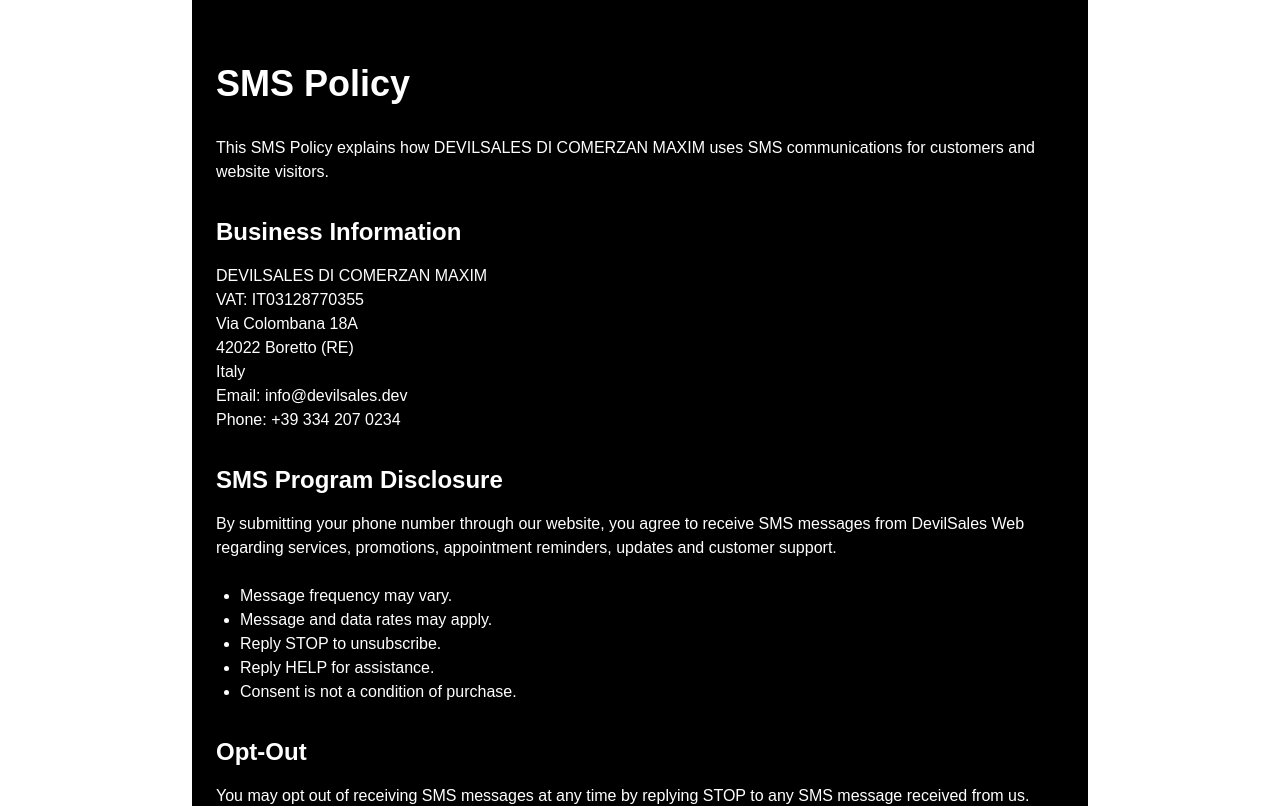
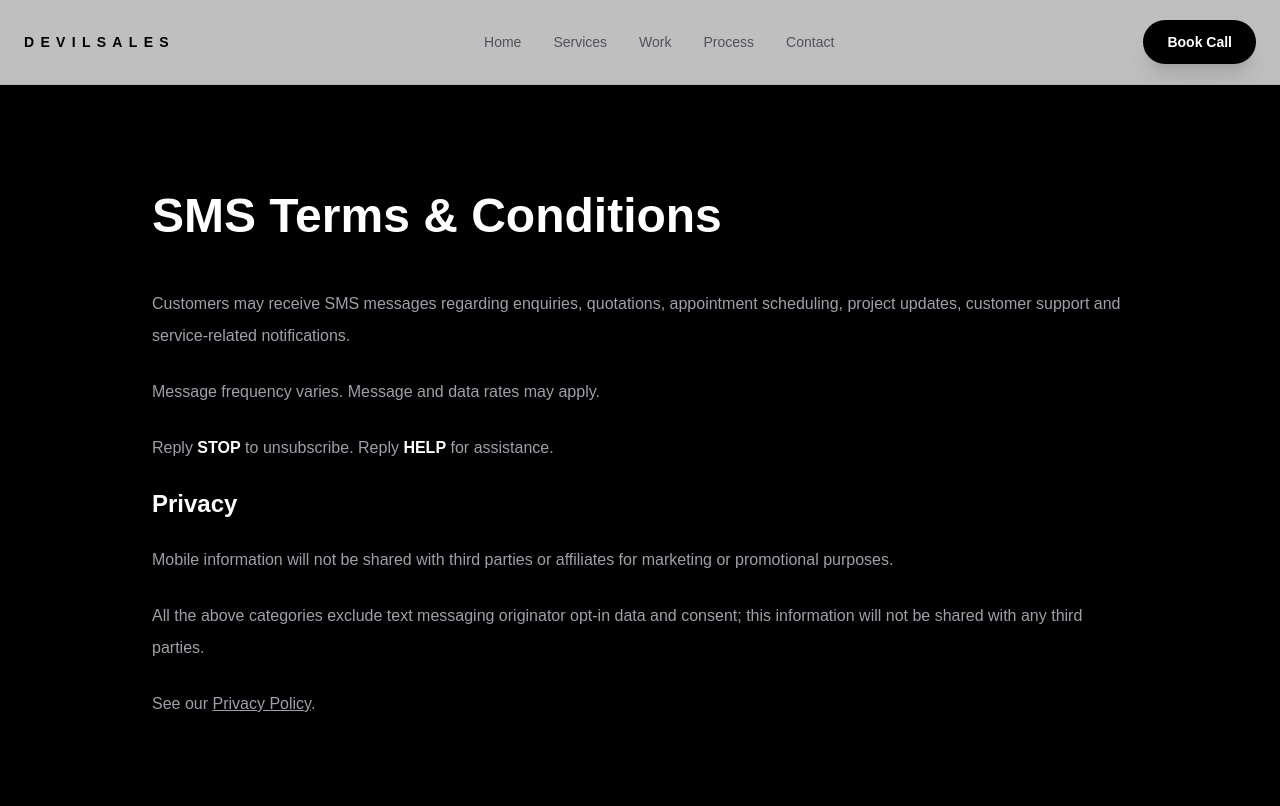
Before and after one commit to maxcode34423242323/devsales-web, a Next.js app: page /sms-policy in a window 1280 px wide. Shown: the top 806 px of the page. Built offline with nearby package versions, Linux system fonts and the light colour scheme.

Commit message:
Update SMS compliance pages for 10DLC

```diff
--- a/app/privacy/page.tsx
+++ b/app/privacy/page.tsx
@@ -1,50 +1,4 @@
+import Link from "next/link";
 import Navbar from "../components/Navbar";
 import Footer from "../components/Footer";
-
-export default function PrivacyPage() {
-  return (
-    <main className="min-h-screen bg-black text-white">
-      <Navbar />
-
-      <section className="mx-auto max-w-5xl px-6 pb-32 pt-48">
-        <h1 className="text-5xl font-bold">Privacy Policy</h1>
-
-        <div className="mt-12 space-y-8 text-zinc-400 leading-8">
-          <p>
-            DevSales Web respects your privacy and is committed to protecting
-            your personal information.
-          </p>
-
-          <p>
-            Information submitted through our forms may include your name,
-            company, email address, phone number, website and project details.
-          </p>
-
-          <p>
-            This information is used solely to evaluate project requests,
-            provide quotations, communicate with potential clients and improve
-            our services.
-          </p>
-
-          <p>
-            We do not sell, rent or distribute your personal information to
-            third parties.
-          </p>
-
-          <p>
-            By using this website, you consent to the collection and use of
-            information in accordance with this Privacy Policy.
-          </p>
-
-          <p>
-            For privacy-related enquiries contact:
-            <br />
-            info@devsales.dev
-          </p>
-        </div>
-      </section>
-
-      <Footer />
-    </main>
-  );
-}
+export default function PrivacyPage(){return(<main className="min-h-screen bg-black text-white"><Navbar/><section className="mx-auto max-w-5xl px-6 pb-32 pt-48"><h1 className="text-5xl font-bold">Privacy Policy</h1><div className="mt-12 space-y-6 text-zinc-400 leading-8"><h2 className="text-2xl text-white font-semibold">SMS Communications</h2><p>If you voluntarily provide your mobile phone number and select the SMS consent checkbox on our website, you agree to receive SMS messages from DEVILSALES regarding your enquiry, quotations, appointment scheduling, project updates, customer support and service-related notifications.</p><p>Message frequency varies. Message and data rates may apply.</p><p>Reply <strong className="text-white">STOP</strong> to unsubscribe. Reply <strong className="text-white">HELP</strong> for assistance.</p><p>Consent is not a condition of purchase.</p><p>Mobile information and SMS consent will not be shared with third parties or affiliates for marketing or promotional purposes.</p><p>See our <Link href="/sms-policy" className="underline">SMS Terms & Conditions</Link>.</p></div></section><Footer/></main>)}
--- a/app/sms-policy/page.tsx
+++ b/app/sms-policy/page.tsx
@@ -1,59 +1,4 @@
-export default function SmsPolicyPage() {
-  return (
-    <main className="max-w-4xl mx-auto px-6 py-16 text-white bg-black min-h-screen">
-      <h1 className="text-4xl font-bold mb-8">SMS Policy</h1>
-
-      <p className="mb-6">
-        This SMS Policy explains how DEVILSALES DI COMERZAN MAXIM uses SMS
-        communications for customers and website visitors.
-      </p>
-
-      <h2 className="text-2xl font-semibold mt-8 mb-4">Business Information</h2>
-
-      <p className="mb-6">
-        DEVILSALES DI COMERZAN MAXIM
-        <br />
-        VAT: IT03128770355
-        <br />
-        Via Colombana 18A
-        <br />
-        42022 Boretto (RE)
-        <br />
-        Italy
-        <br />
-        Email: info@devilsales.dev
-        <br />
-        Phone: +39 334 207 0234
-      </p>
-
-      <h2 className="text-2xl font-semibold mt-8 mb-4">SMS Program Disclosure</h2>
-
-      <p className="mb-6">
-        By submitting your phone number through our website, you agree to
-        receive SMS messages from DevilSales Web regarding services,
-        promotions, appointment reminders, updates and customer support.
-      </p>
-
-      <ul className="list-disc ml-6 mb-6">
-        <li>Message frequency may vary.</li>
-        <li>Message and data rates may apply.</li>
-        <li>Reply STOP to unsubscribe.</li>
-        <li>Reply HELP for assistance.</li>
-        <li>Consent is not a condition of purchase.</li>
-      </ul>
-
-      <h2 className="text-2xl font-semibold mt-8 mb-4">Opt-Out</h2>
-
-      <p className="mb-6">
-        You may opt out of receiving SMS messages at any time by replying STOP
-        to any SMS message received from us.
-      </p>
-
-      <h2 className="text-2xl font-semibold mt-8 mb-4">Help</h2>
-
-      <p className="mb-6">
-        For assistance, reply HELP or contact us at info@devilsales.dev.
-      </p>
-    </main>
-  );
-}
+import Link from "next/link";
+import Navbar from "../components/Navbar";
+import Footer from "../components/Footer";
+export default function SmsPolicyPage(){return(<main className="min-h-screen bg-black text-white"><Navbar/><section className="mx-auto max-w-5xl px-6 pb-32 pt-48"><h1 className="text-5xl font-bold">SMS Terms & Conditions</h1><div className="mt-12 space-y-6 text-zinc-400 leading-8"><p>Customers may receive SMS messages regarding enquiries, quotations, appointment scheduling, project updates, customer support and service-related notifications.</p><p>Message frequency varies. Message and data rates may apply.</p><p>Reply <strong className="text-white">STOP</strong> to unsubscribe. Reply <strong className="text-white">HELP</strong> for assistance.</p><h2 className="text-2xl text-white font-semibold">Privacy</h2><p>Mobile information will not be shared with third parties or affiliates for marketing or promotional purposes.</p><p>All the above categories exclude text messaging originator opt-in data and consent; this information will not be shared with any third parties.</p><p>See our <Link href="/privacy" className="underline">Privacy Policy</Link>.</p></div></section><Footer/></main>)}
```
